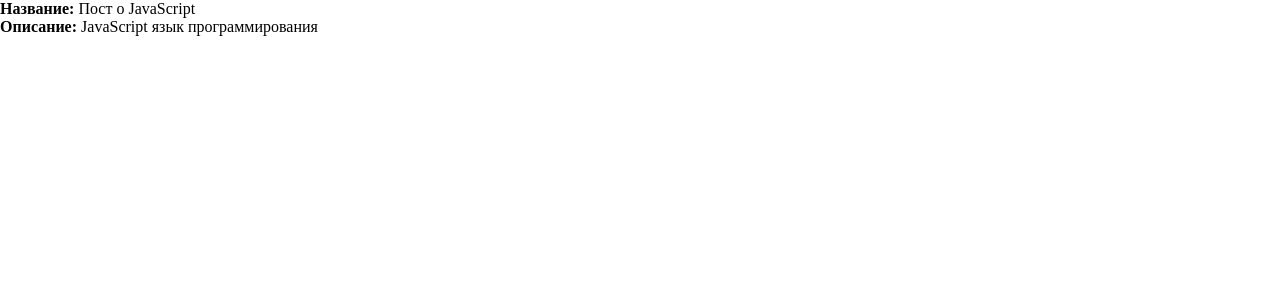
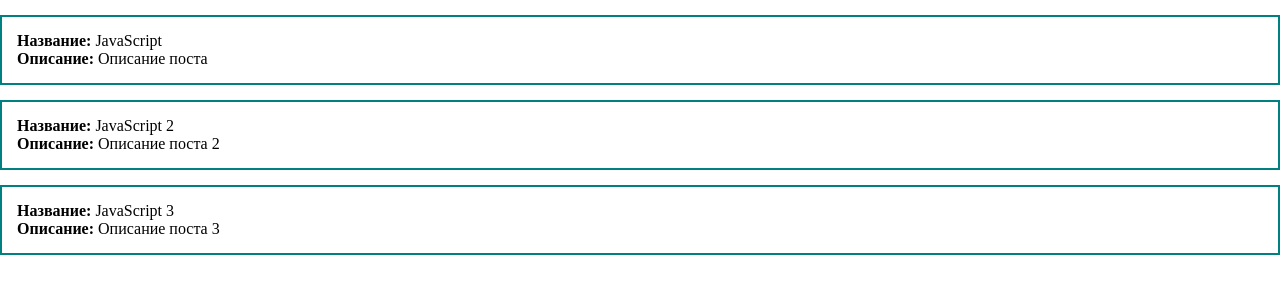
Before and after one commit to bronik04/vue3-learn-project, a Vue app: page / in a window 1280 px wide. Shown: the top 300 px of the page. Built offline with nearby package versions, Linux system fonts and the light colour scheme.

Commit message:
feat: added posts array

```diff
--- a/src/App.vue
+++ b/src/App.vue
@@ -1,8 +1,8 @@
 <template>
   <div>
-    <div class="post">
-      <div><strong>Название:</strong> Пост о JavaScript</div>
-      <div><strong>Описание:</strong> JavaScript язык программирования</div>
+    <div class="post" v-for="post in posts" :key="post.id">
+      <div><strong>Название:</strong> {{post.title}}</div>
+      <div><strong>Описание:</strong> {{post.body}}</div>
     </div>
   </div>
 </template>
@@ -11,7 +11,11 @@
 export default {
   data() {
     return {
-
+      posts: [
+          {id: 1, title: 'JavaScript', body: 'Описание поста'},
+          {id: 2, title: 'JavaScript 2', body: 'Описание поста 2'},
+          {id: 3, title: 'JavaScript 3', body: 'Описание поста 3'}
+      ]
     }
   },
   methods: {
@@ -25,4 +29,10 @@ export default {
    padding: 0;
    box-sizing: border-box;
  }
+
+ .post {
+   padding: 15px;
+   border: 2px solid teal;
+   margin-top: 15px;
+ }
 </style>
```
